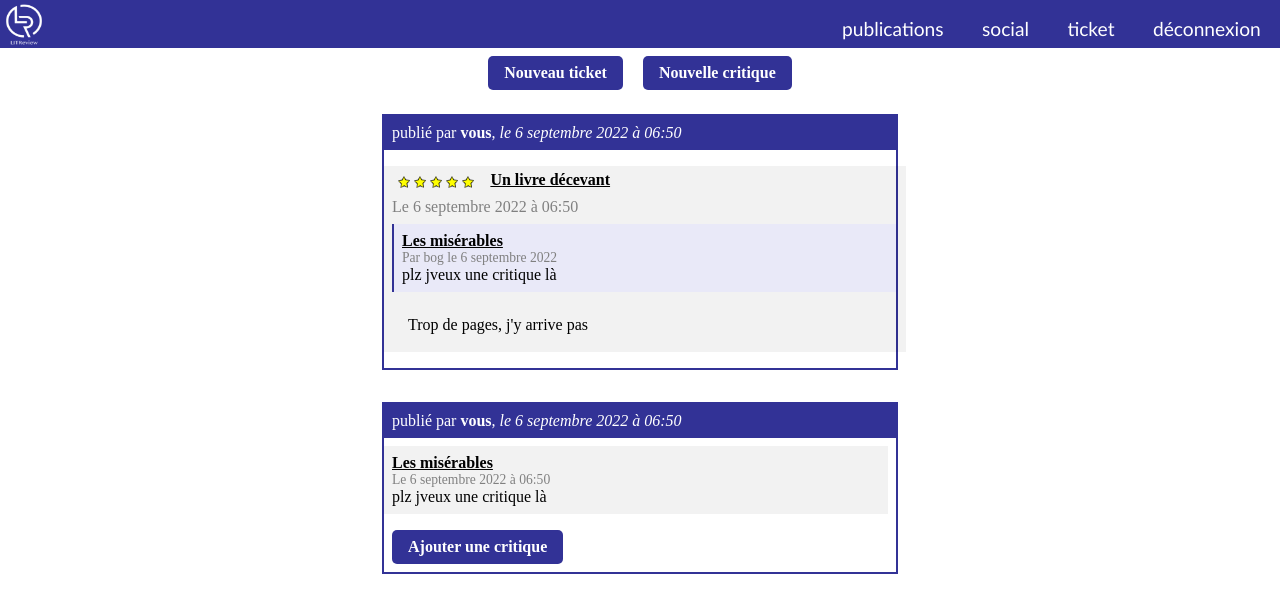
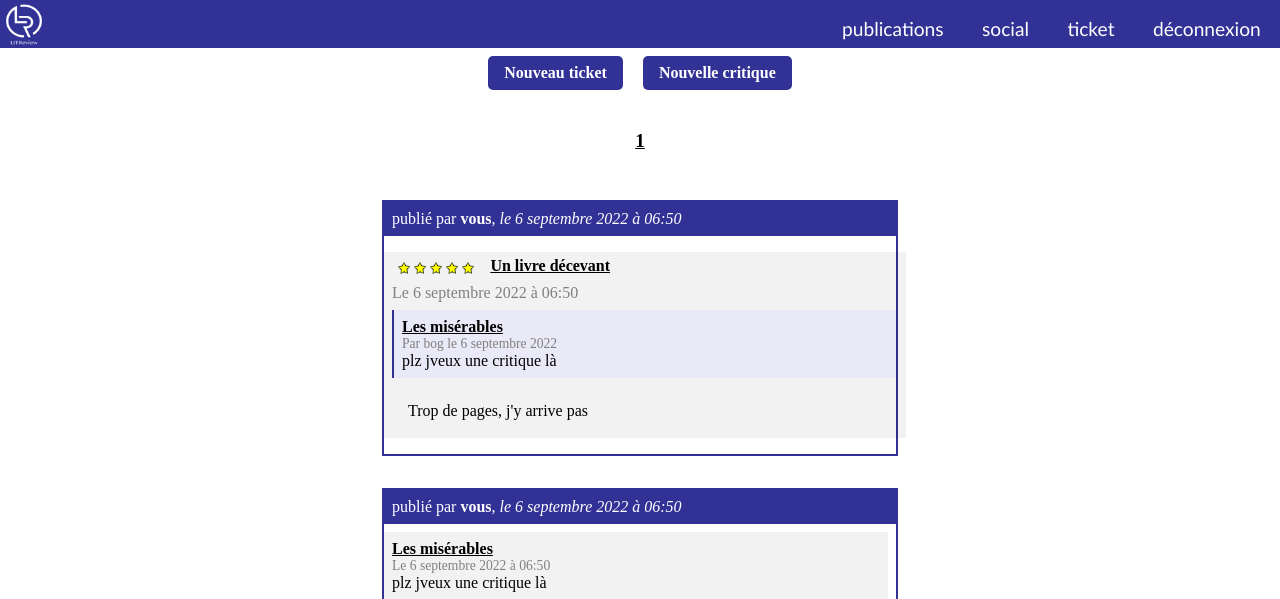
Before and after one commit to evrard1301/lit-review, a Django app: page / in a window 1280 px wide. Shown: the top 599 px of the page. Run offline with Django 4.2, Linux system fonts and the light colour scheme; a user stored in the database is signed in; data comes from the database, SQL or seed files in the repository; both versions use the stored data as it was after the commit; style sheets or scripts are compiled from the project's sources; some libraries are stand-ins or nearby versions.

Commit message:
Add: news feed pagination.

```diff
--- a/litreview/assets/styles/pages/_news_feed.scss
+++ b/litreview/assets/styles/pages/_news_feed.scss
@@ -2,6 +2,31 @@
     .news_feed {
 	&__header {
 	    text-align: center;
+	}
+
+	&__pages {
+	    display: flex;
+	    margin: 2em;
+
+	    justify-content: center;
+
+	    &__page {
+		a {
+		    font-size: 1.2em;
+		    padding: 1em;
+		    color: black;
+		    text-decoration: none;
+		}
+
+		&--current {
+		    a {
+			font-weight: bold;
+			text-decoration: underline;
+		    }
+		}
+
+
+	    }
 	}
 
 	&__publications {
--- a/litreview/home/templates/home/news_feed.html
+++ b/litreview/home/templates/home/news_feed.html
@@ -5,6 +5,20 @@
     <div class="news_feed__header">
       <a class="btn" href="{% url 'tickets' %}">Nouveau ticket</a>
       <a class="btn" href="{% url 'full_review' %}">Nouvelle critique</a>
+    </div>
+
+    <div class="news_feed__pages">
+      {% for page in pages %}
+	<div class="news_feed__pages__page">
+	  {% if page == current_page %}
+	    <div class="news_feed__pages__page--current">
+	      <a href="{% url 'news_feed' %}?page={{page}}">{{page}}</a>
+	    </div>
+	  {% else %}
+	    <a href="{% url 'news_feed' %}?page={{page}}">{{page}}</a>
+	  {% endif %}
+	</div>
+      {% endfor %}
     </div>
 
     <div class="news_feed__publications">
--- a/litreview/home/views.py
+++ b/litreview/home/views.py
@@ -156,6 +156,11 @@ class NewsFeedPage(LoginRequiredMixin, View):
                               key=lambda p: p['date'],
                               reverse=True)
 
+        current_page = int(request.GET.get('page', 1))
+        pages = Paginator(publications, 5)
+
         return render(request, 'home/news_feed.html', {
-            'publications': publications
+            'publications': pages.page(current_page),
+            'pages': pages.page_range,
+            'current_page': current_page
         })
```
Also changed, not shown: litreview/db.sqlite3.
